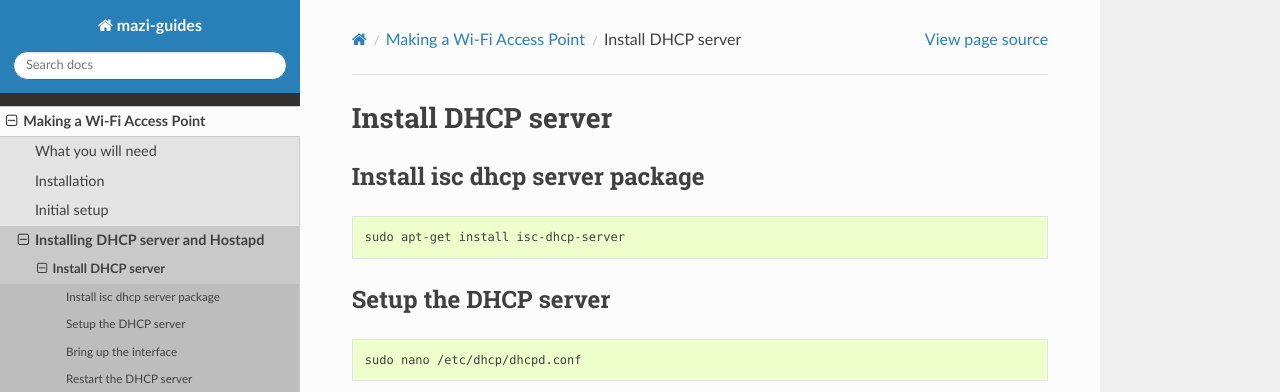
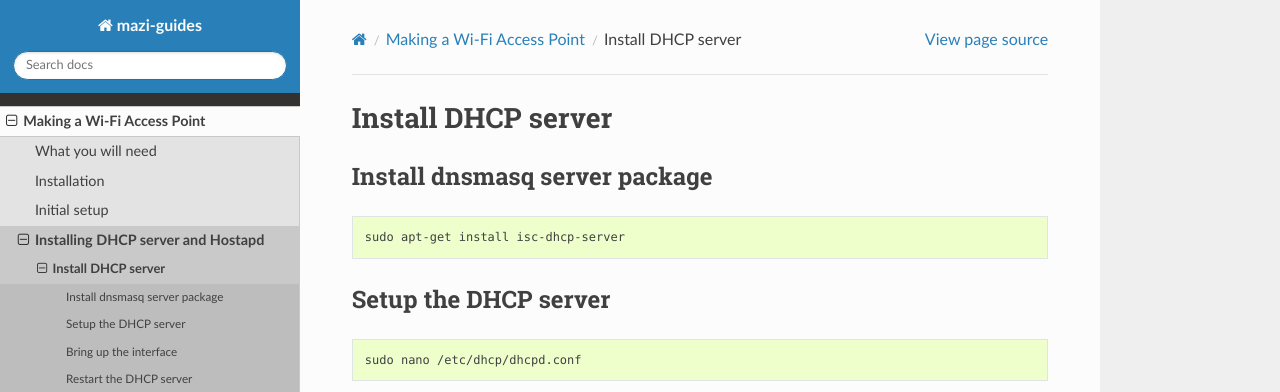
Before and after one commit to mazi-project/guides, a Sphinx documentation site: the page built from source/dhcpServer.rst, in a window 1280 px wide and 900 px high. Shown: the top 392 px of the window. Built offline with Sphinx 7.4.7 and the Read the Docs theme 2.0.0, drawn with Linux system fonts in a browser that asks for light colours.

Commit message:
first dnsmasq

```diff
--- a/source/dhcpServer.rst
+++ b/source/dhcpServer.rst
@@ -3,7 +3,7 @@
 Install DHCP server
 ===================
 
-Install isc dhcp server package
+Install dnsmasq server package
 -------------------------------
 
 .. code-block:: bash
```
